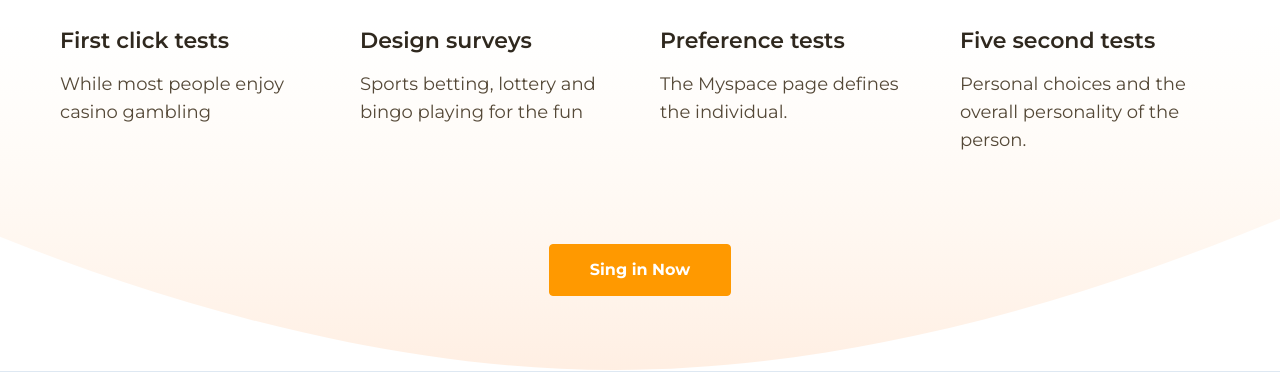
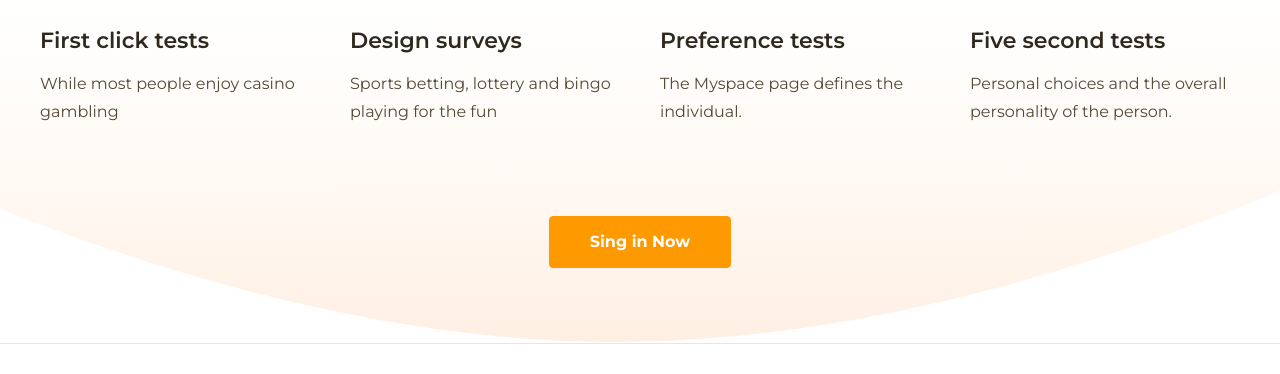
Before and after one commit to 08-11-2022-FE/Olga_Kuzmina_9, a plain HTML site: page index.html in a window 1280 px wide. Shown: the part 929-1303 px from the top of the page. Drawn offline with Linux system fonts and the light colour scheme.

Commit message:
change font size for p, delete emty space in behifits section and chenge h3 in footer

```diff
--- a/src/styles/style.css
+++ b/src/styles/style.css
@@ -50,7 +50,7 @@ h2 {
 p {
     font-family: 'Montserrat', sans-serif;
     font-weight: 400;
-    font-size: 18px;
+    font-size: 16px;
     line-height: 28px;
     color: #544837;
     margin-bottom: 20px;
@@ -147,6 +147,9 @@ header nav a:hover {
 .hero_text {
     padding: 97px 55px 97px 0;
 }
+.hero p {
+    font-size: 18px;
+}
 .hero_img img {
     max-width: 100%;
 }
@@ -163,11 +166,12 @@ header nav a:hover {
     display: flex;
     justify-content: space-between;
     align-items: flex-start;
+    margin: 0 -20px;
     margin-bottom: 70px;
 }
 .benefits__item {
     width: 25%;
-    margin: 0 20px;
+    padding: 0 20px;
 }
 .benefits__icon {
     width: 50px;
@@ -264,5 +268,6 @@ footer form input::placeholder {
     color: #BCD0E5;
 }
 #footer_form h3 {
+    width: 280px;
     margin-bottom: 20px;
 }
```
